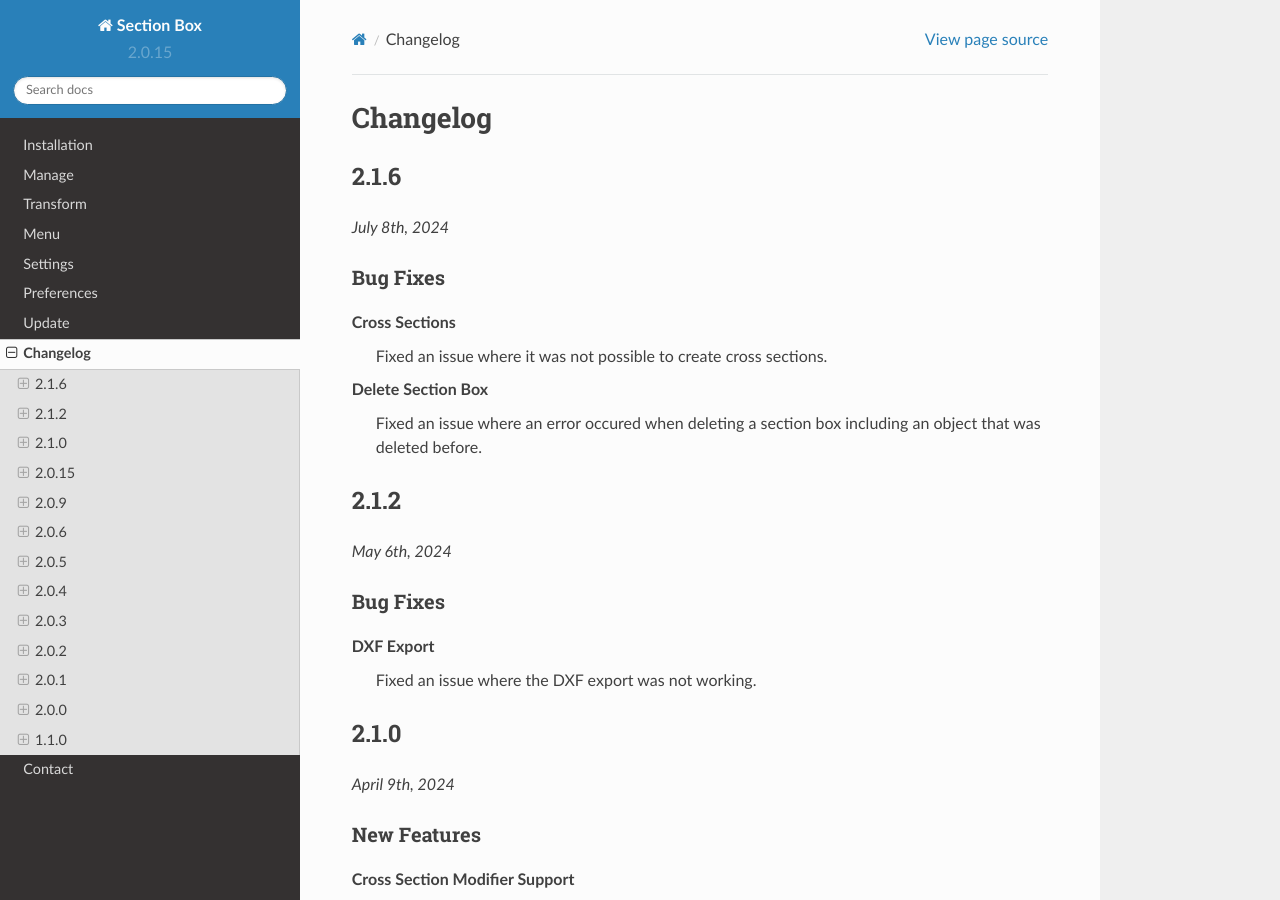
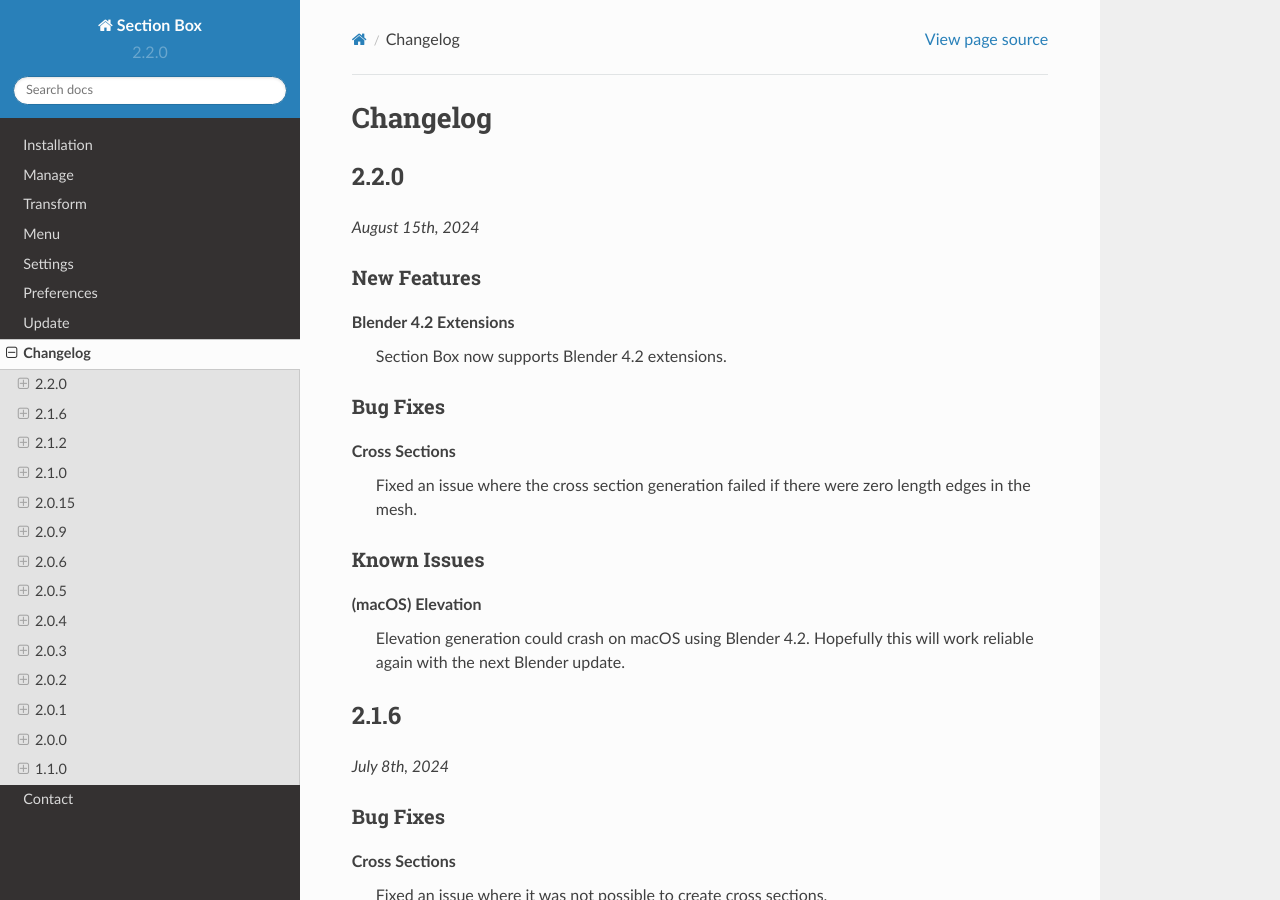
Before and after one commit to rubenmesserschmidt/Section-Box_docs, a Sphinx documentation site: the page built from docs/source/changelog.rst, in a window 1280 px wide and 900 px high. Built offline with Sphinx 7.4.7 and the Read the Docs theme 2.0.0, drawn with Linux system fonts in a browser that asks for light colours.

Commit message:
update 2.2.0

```diff
--- a/docs/source/changelog.rst
+++ b/docs/source/changelog.rst
@@ -1,6 +1,34 @@
 =========
 Changelog
 =========
+
+#####
+2.2.0
+#####
+
+*August 15th, 2024*
+
+************
+New Features
+************
+
+**Blender 4.2 Extensions**
+    Section Box now supports Blender 4.2 extensions.
+
+*********
+Bug Fixes
+*********
+
+**Cross Sections**
+    Fixed an issue where the cross section generation failed if there were zero length edges in the mesh.
+
+************
+Known Issues
+************
+
+**(macOS) Elevation**
+    Elevation generation could crash on macOS using Blender 4.2. Hopefully this will work reliable again with the next Blender update.
+
 
 ######
 2.1.6
--- a/docs/source/conf.py
+++ b/docs/source/conf.py
@@ -6,8 +6,8 @@
 copyright = "2024, Ruben Messerschmidt"
 author = "Ruben Messerschmidt"
 
-release = "2.0.15"
-version = "2.0.15"
+release = "2.2.0"
+version = "2.2.0"
 
 # -- General configuration
 
```
Also changed, not shown: 1 other file.
